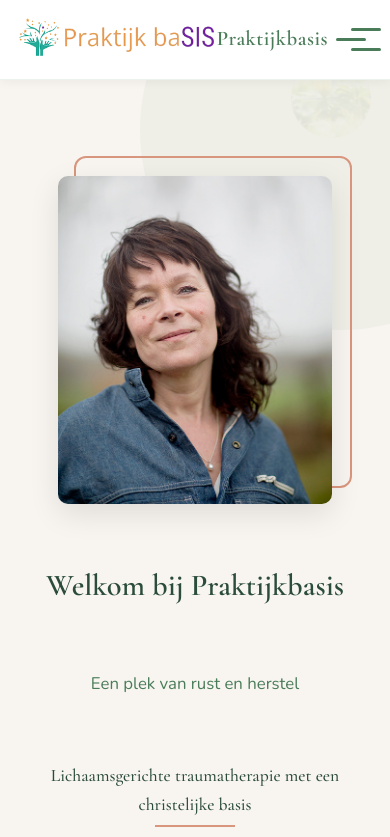
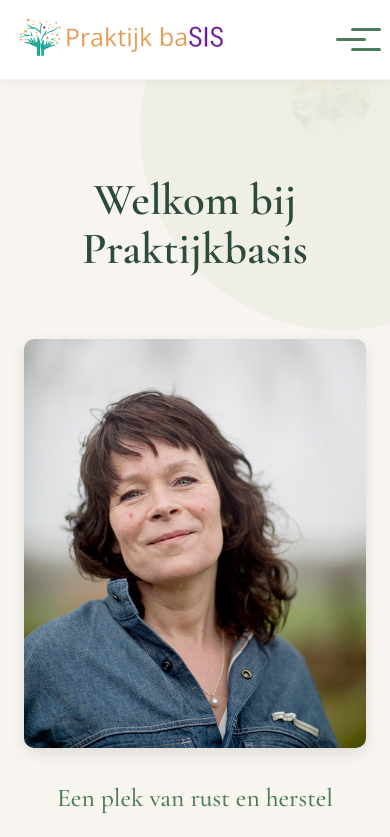
Before and after one commit to Voskesss/voorjouwsucces2025, a React (Vite) app: page / in a window 390 px wide. Shown: the top 837 px of the page. Built offline with nearby package versions, Linux system fonts and the light colour scheme.

Commit message:
nkeuwe homepage

```diff
--- a/src/components/Header.jsx
+++ b/src/components/Header.jsx
@@ -52,7 +52,6 @@ function Header() {
           <Link to="/" onClick={closeNav}>
             <img src={logoNieuw} alt="Praktijkbasis Logo" className="logo" />
           </Link>
-          <h1>Praktijkbasis</h1>
         </div>
 
         <button className="mobile-nav-toggle" onClick={toggleNav} aria-label="Toggle menu">
--- a/src/pages/Home.jsx
+++ b/src/pages/Home.jsx
@@ -12,15 +12,25 @@ function Home() {
       <section className="hero-section">
         <div className="decorative-flower-1 animate-float"></div>
         <div className="decorative-heart"></div>
-        <div className="container">
-          <div className="hero-content">
-            <h2>Welkom bij Praktijkbasis</h2>
-            <p>Een plek van rust en herstel</p>
-            <p className="subtitle">Lichaamsgerichte traumatherapie met een christelijke basis</p>
-            <Link to="/contact" className="cta-button">Maak een afspraak</Link>
+        <div className="container hero-container">
+          <div className="hero-text-wrapper">
+            <h1 className="hero-title">Welkom bij Praktijkbasis</h1>
           </div>
-          <div className="hero-image">
-            <img src={siskaPortret} alt="Siska Greving, lichaamsgericht traumatherapeut" />
+
+          <div className="hero-portrait-wrapper">
+            <div className="hero-portrait">
+              <img src={siskaPortret} alt="Siska Greving, lichaamsgericht traumatherapeut" />
+            </div>
+          </div>
+
+          <div className="hero-info-wrapper">
+            <div className="hero-info">
+              <p className="hero-info-text">Een plek van rust en herstel</p>
+              <p className="hero-info-text">Lichaamsgerichte traumatherapie</p>
+            </div>
+            <div className="hero-cta-wrapper">
+              <Link to="/contact" className="cta-button">Maak een afspraak</Link>
+            </div>
           </div>
         </div>
       </section>
--- a/src/styles/Home.css
+++ b/src/styles/Home.css
@@ -33,55 +33,94 @@
   z-index: 0;
 }
 
-.hero-section .container {
-  display: flex;
-  align-items: center;
-  justify-content: space-between;
-  padding: 7rem 2rem;
+.hero-container {
+  padding: 5rem 2rem;
   position: relative;
   z-index: 1;
+  display: grid;
+  grid-template-areas:
+    "title title"
+    "portrait info";
+  grid-template-columns: 1fr 1fr;
+  grid-gap: 2rem;
+  align-items: center;
 }
 
-.hero-content {
-  flex: 1;
-  max-width: 600px;
+.hero-text-wrapper {
+  grid-area: title;
+  text-align: center;
+  margin-bottom: 2rem;
 }
 
-.hero-content h2 {
-  font-size: 3rem;
-  margin-bottom: 1.2rem;
+.hero-title {
+  font-size: 3.5rem;
   color: var(--color-dark);
   font-family: var(--font-heading);
   font-weight: 600;
-  line-height: 1.2;
+  line-height: 1.1;
+  margin: 0;
 }
 
-.hero-content p {
-  font-size: 1.3rem;
-  margin-bottom: 1rem;
-  color: var(--color-primary);
-  font-family: var(--font-body);
+.hero-portrait-wrapper {
+  grid-area: portrait;
+  display: flex;
+  justify-content: center;
+  align-items: center;
 }
 
-.hero-content .subtitle {
-  font-size: 1.5rem;
-  margin-bottom: 2.5rem;
-  color: var(--color-dark);
-  font-weight: 500;
-  font-family: var(--font-heading);
-  position: relative;
-  display: inline-block;
-  padding-bottom: 0.5rem;
+.hero-portrait {
+  width: 100%;
+  max-width: 450px;
+  border-radius: 10px;
+  overflow: hidden;
+  box-shadow: 0 5px 15px rgba(0, 0, 0, 0.1);
 }
 
-.hero-content .subtitle::after {
+.hero-portrait img {
+  width: 100%;
+  height: auto;
+  display: block;
+}
+
+.hero-info-wrapper {
+  grid-area: info;
+  display: flex;
+  flex-direction: column;
+  justify-content: center;
+  gap: 2rem;
+}
+
+.hero-info {
+  display: flex;
+  flex-direction: column;
+  gap: 1rem;
+}
+
+.hero-info-text {
+  font-size: 1.6rem;
+  color: var(--color-primary);
+  font-family: var(--font-heading);
+  font-weight: 500;
+  line-height: 1.4;
+  margin: 0;
+  position: relative;
+  padding-left: 1.5rem;
+}
+
+.hero-info-text:before {
   content: '';
   position: absolute;
-  bottom: 0;
   left: 0;
-  width: 80px;
-  height: 2px;
+  top: 50%;
+  transform: translateY(-50%);
+  width: 8px;
+  height: 8px;
   background-color: var(--color-accent);
+  border-radius: 50%;
+}
+
+.hero-cta-wrapper {
+  margin-top: 1rem;
 }
 
 .cta-button {
@@ -686,12 +725,41 @@
 }
 
 @media (max-width: 992px) {
-  .hero-section .container,
+  .hero-container {
+    grid-template-areas:
+      "title"
+      "portrait"
+      "info";
+    grid-template-columns: 1fr;
+    padding: 3rem 1.5rem;
+  }
+
+  .hero-title {
+    font-size: 2.8rem;
+  }
+
+  .hero-portrait {
+    max-width: 350px;
+  }
+
+  .hero-info-wrapper {
+    align-items: center;
+    text-align: center;
+  }
+
+  .hero-info-text {
+    padding-left: 0;
+  }
+
+  .hero-info-text:before {
+    display: none;
+  }
+
   .about-content,
   .therapy-content,
   .walks-content {
     flex-direction: column;
-    gap: 4rem;
+    gap: 3rem;
   }
 
   .contact-content {
@@ -699,28 +767,12 @@
     gap: 3rem;
   }
 
-  .hero-content {
-    text-align: center;
-    max-width: 100%;
-  }
-
-  .hero-content h2 {
-    font-size: 2.6rem;
-  }
-
-  .hero-image {
+  .therapy-image {
     order: -1;
-    max-width: 80%;
-    margin: 0 auto;
   }
 
   .therapy-image {
     order: -1;
-  }
-
-  .hero-content .subtitle::after {
-    left: 50%;
-    transform: translateX(-50%);
   }
 
   .about-section h2,
```
